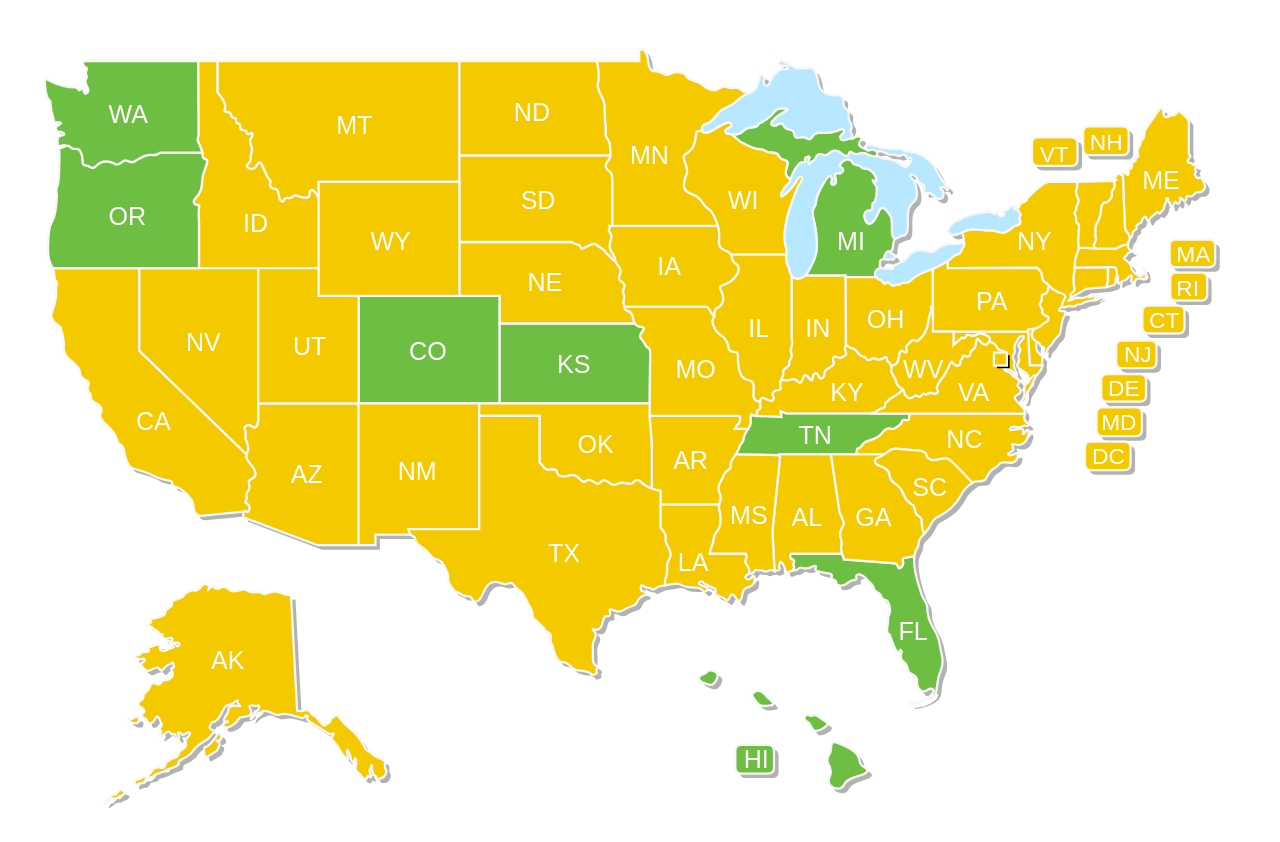
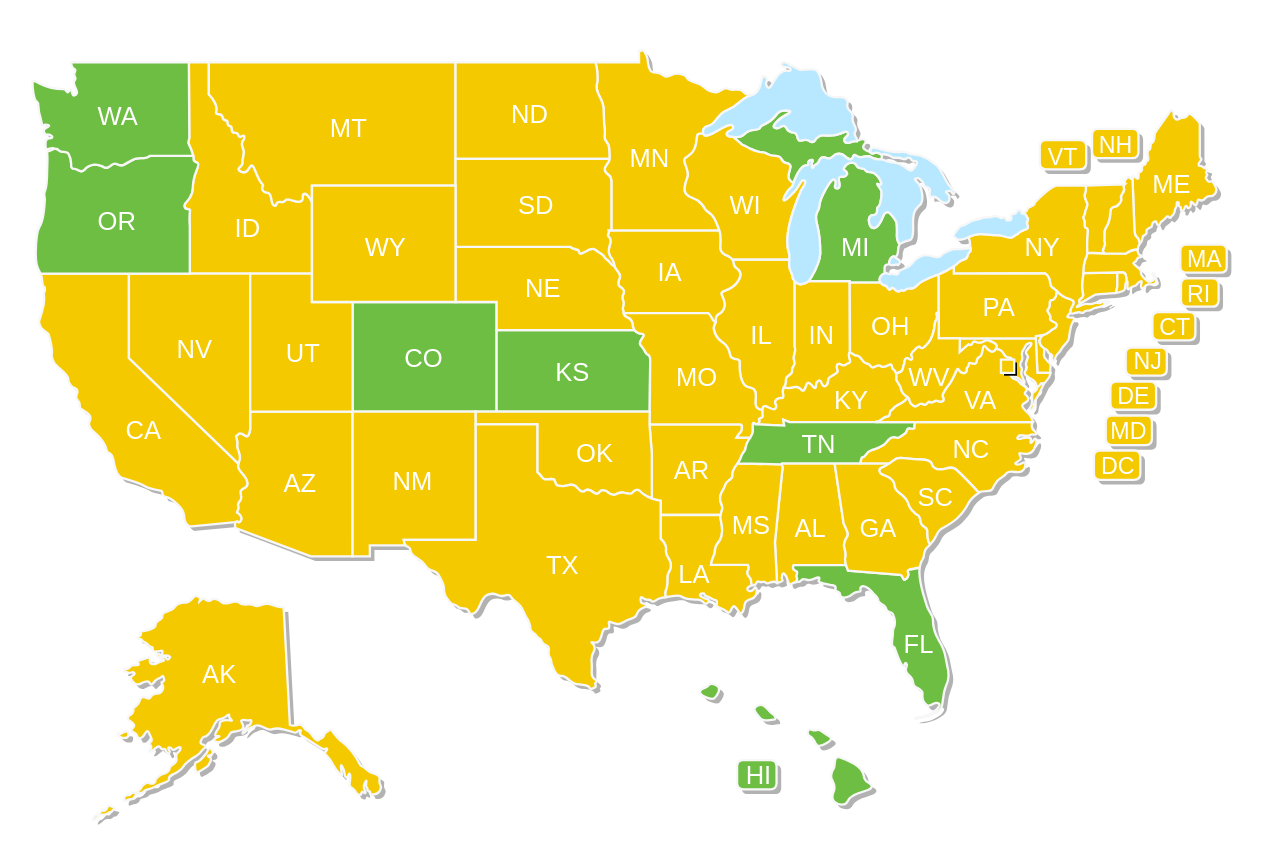
Before and after one commit to thriveree/thriveree.github.io, a plain HTML site: page index.html in a window 1280 px wide. Drawn offline with Linux system fonts and the light colour scheme.

Commit message:
Update map-style.css

```diff
--- a/map-style.css
+++ b/map-style.css
@@ -3,7 +3,7 @@ form {display:block; margin:0; padding:0;} body, h1, h2, h3, h4, h5, h6, hr, p,
 a:hover{text-decoration: none;}
 #mapwrapper
 {
-	max-width:98%;
+	max-width:1920px;
 	margin:0 auto;
 	padding:0px 0;
 	background-color:#ffffff;
```
